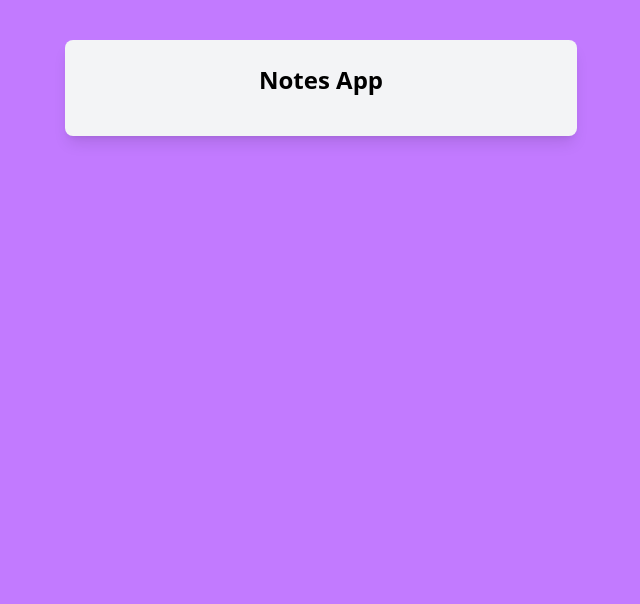
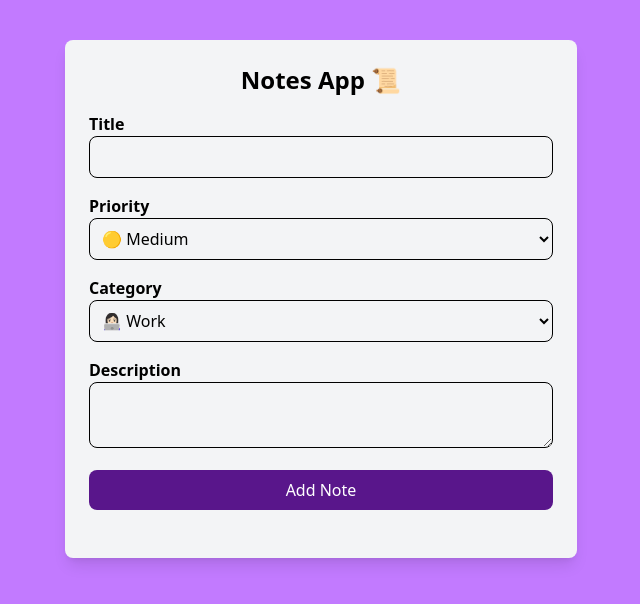
Before and after one commit to Maz-hub/react-mini-projects, a React (Vite) app in the folder notes-app/: page / in a window 1280 px wide. Shown: the top 604 px of the page, without its empty margins (319-959 px from the left). Built offline with nearby package versions, Linux system fonts and the light colour scheme.

Commit message:
Added 4 Controlled Inputs (title, priority, category, description) + button

```diff
--- a/notes-app/src/App.jsx
+++ b/notes-app/src/App.jsx
@@ -1,7 +1,11 @@
+import NoteForm from "./components/NoteForm.jsx";
+
 const App = () => {
   return (
     <div className="max-w-lg mx-auto mt-10 p-6 bg-gray-100 rounded-lg shadow-lg">
-      <h2 className="text-2xl font-bold mb-4 text-center">Notes App</h2>
+      <h2 className="text-2xl font-bold mb-4 text-center">Notes App 📜</h2>
+
+      <NoteForm />
     </div>
   );
 };
--- /dev/null
+++ b/notes-app/src/components/NoteForm.jsx
@@ -0,0 +1,75 @@
+import { useState } from "react";
+
+const NoteForm = () => {
+  const [title, setTitle] = useState("");
+  const [priority, setPriority] = useState("Medium");
+  const [category, setCategory] = useState("Work");
+  const [description, setDescription] = useState("");
+
+  return (
+    <form className="mb-6">
+      {/* Task name */}
+      <div className="mb-4">
+        <label htmlFor="title" className="block font-semibold">
+          Title
+        </label>
+        <input
+          type="text"
+          className="w-full p-2 border rounded-lg"
+          value={title}
+          onChange={(e) => setTitle(e.target.value)}
+        />
+      </div>
+      {/* Priority */}
+      <div className="mb-4">
+        <label htmlFor="priority" className="block font-semibold">
+          Priority
+        </label>
+        <select
+          type="text"
+          className="w-full p-2 border rounded-lg"
+          value={priority}
+          onChange={(e) => setPriority(e.target.value)}
+        >
+          <option value="High">🔴 High</option>
+          <option value="Medium">🟡 Medium</option>
+          <option value="Low">🔵 Low</option>
+        </select>
+      </div>
+      {/* Category */}
+      <div className="mb-4">
+        <label htmlFor="category" className="block font-semibold">
+          Category
+        </label>
+        <select
+          type="text"
+          className="w-full p-2 border rounded-lg"
+          value={category}
+          onChange={(e) => setCategory(e.target.value)}
+        >
+          <option value="Work">👩🏻‍💻 Work</option>
+          <option value="Personal">🤸 Personal</option>
+          <option value="Ideas">💡 Ideas</option>
+        </select>
+      </div>
+      {/* Description */}
+      <div className="mb-4">
+        <label htmlFor="description" className="block font-semibold">
+          Description
+        </label>
+        <textarea
+          type="text"
+          className="w-full p-2 border rounded-lg"
+          value={description}
+          onChange={(e) => setDescription(e.target.value)}
+        ></textarea>
+      </div>
+      {/* Button */}
+      <button className="w-full bg-purple-900 text-white py-2 rounded-lg cursor-pointer hover:bg-purple-950">
+        Add Note
+      </button>
+    </form>
+  );
+};
+
+export default NoteForm;
```
